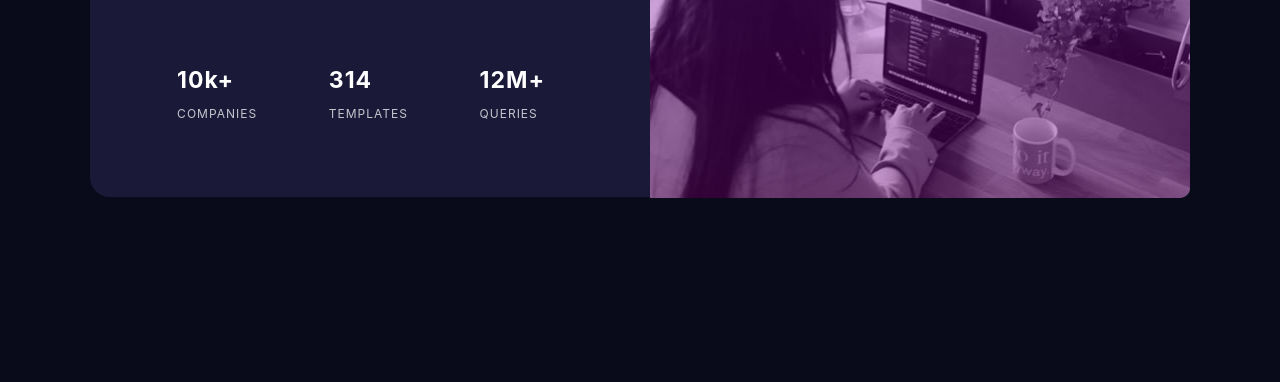
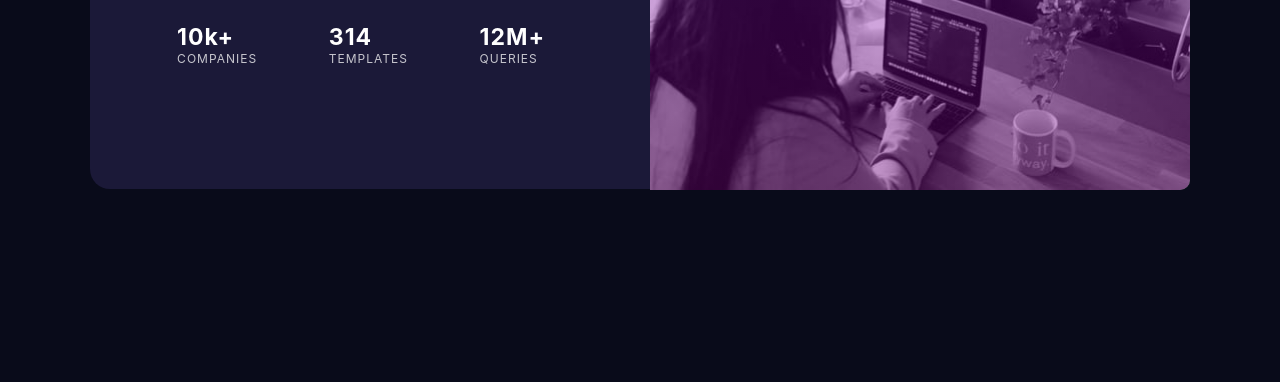
Before and after one commit to JUSTMEHER/stats-frontend, a plain HTML site: page index.html in a window 1280 px wide. Shown: the part 434-816 px from the top of the page. Drawn offline with Linux system fonts and the light colour scheme.

Commit message:
Update style.css

```diff
--- a/style.css
+++ b/style.css
@@ -7,7 +7,10 @@ body{
     display: flex;
     justify-content: center;
     align-items: center;
-    height: 100vh;
+    min-height: 100vh;
+}
+* {
+    margin: 0;
 }
 .card{
     width:1100px;
```
